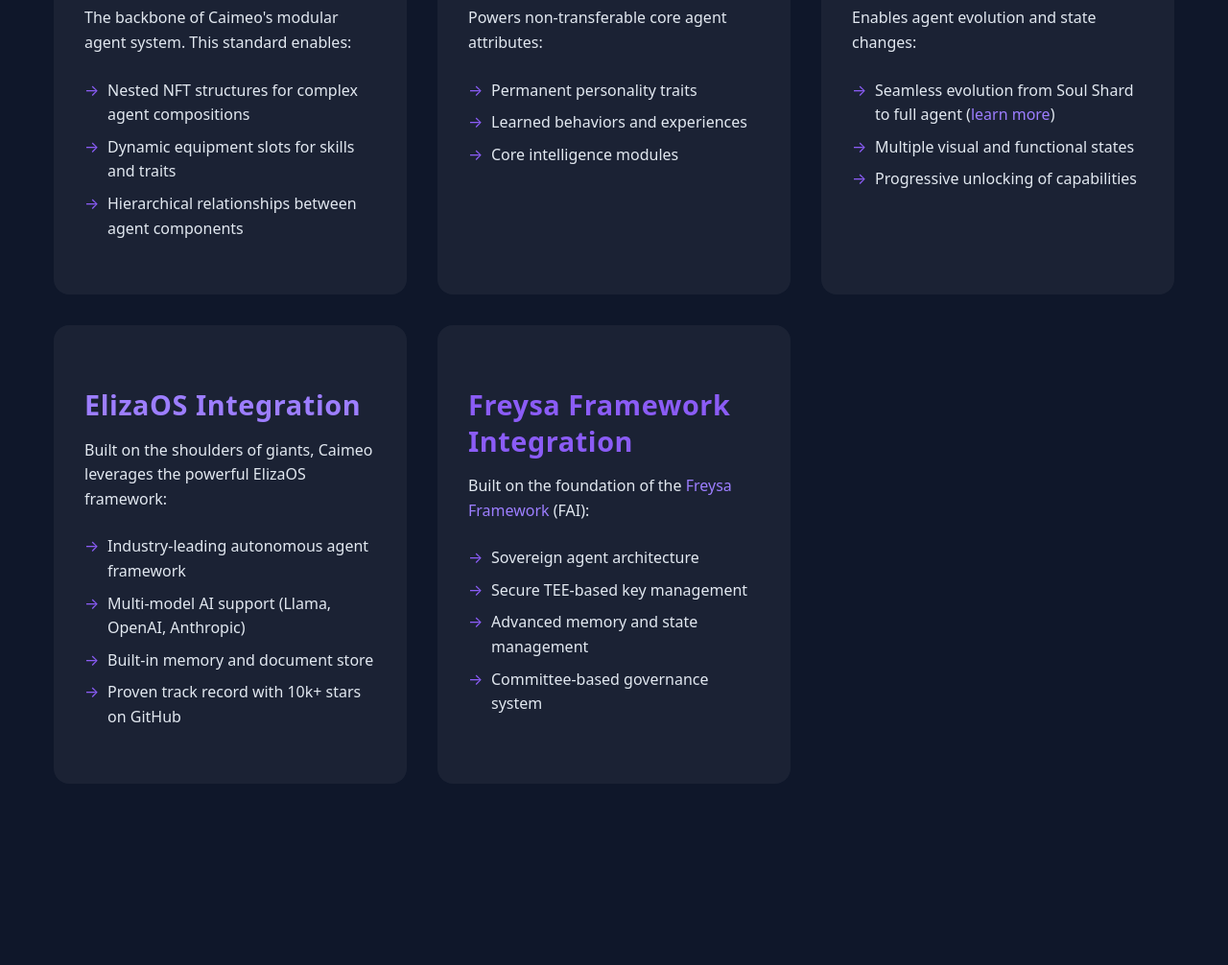
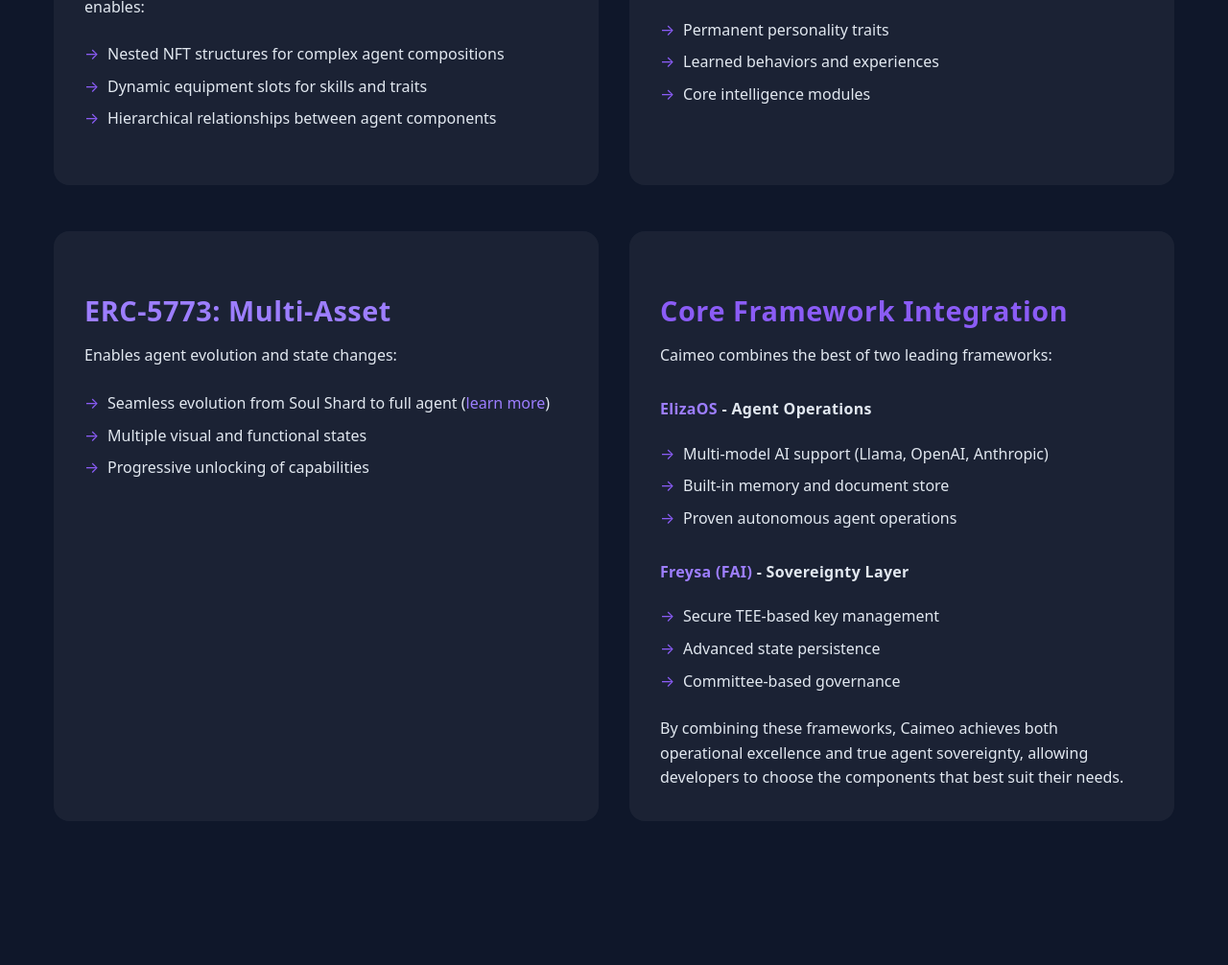
Before and after one commit to Swader/caimeo_web, a plain HTML site: page website/src/what-is-caimeo.html in a window 1280 px wide. Shown: the part 1430-2436 px from the top of the page at 96% size. Drawn offline with Linux system fonts and the light colour scheme; a script that the page names is missing.

Commit message:
Added more clarification, some structure changes, Freysa mention

```diff
--- a/website/src/what-is-caimeo.html
+++ b/website/src/what-is-caimeo.html
@@ -105,8 +105,8 @@
                         <li>Learned behaviors and experiences</li>
                         <li>Core intelligence modules</li>
                     </ul>
-                </div>
-
+                </div></div>
+                <div class="standards-grid">
                 <div class="standard-card">
                     <h3><a href="https://evm.rmrk.app/multiasset">ERC-5773: Multi-Asset</a></h3>
                     <p>Enables agent evolution and state changes:</p>
@@ -118,25 +118,28 @@
                 </div>
 
                 <div class="standard-card">
-                    <h3><a href="https://github.com/elizaOS/eliza">ElizaOS Integration</a></h3>
-                    <p>Built on the shoulders of giants, Caimeo leverages the powerful ElizaOS framework:</p>
+                    <h3>Core Framework Integration</h3>
+                    <p>Caimeo combines the best of two leading frameworks:</p>
+
+                    <div class="framework-integration">
+                        <h4><a href="https://github.com/elizaOS/eliza">ElizaOS</a> - Agent Operations</h4>
                         <ul>
-                        <li>Industry-leading autonomous agent framework</li>
                             <li>Multi-model AI support (Llama, OpenAI, Anthropic)</li>
                             <li>Built-in memory and document store</li>
-                        <li>Proven track record with 10k+ stars on GitHub</li>
+                            <li>Proven autonomous agent operations</li>
                         </ul>
                     </div>
 
-                <div class="standard-card">
-                    <h3>Freysa Framework Integration</h3>
-                    <p>Built on the foundation of the <a href="https://framework.freysa.ai">Freysa Framework</a> (FAI):</p>
+                    <div class="framework-integration">
+                        <h4><a href="https://framework.freysa.ai/overview">Freysa (FAI)</a> - Sovereignty Layer</h4>
                         <ul>
-                        <li>Sovereign agent architecture</li>
                             <li>Secure TEE-based key management</li>
-                        <li>Advanced memory and state management</li>
-                        <li>Committee-based governance system</li>
+                            <li>Advanced state persistence</li>
+                            <li>Committee-based governance</li>
                         </ul>
+                    </div>
+
+                    <p class="integration-note">By combining these frameworks, Caimeo achieves both operational excellence and true agent sovereignty, allowing developers to choose the components that best suit their needs.</p>
                 </div>
             </div>
         </section>
```
Also changed, not shown: website/src/caimeo-agents.html (+3 -3 lines). Lines whose indentation alone changed are shown as unchanged.
